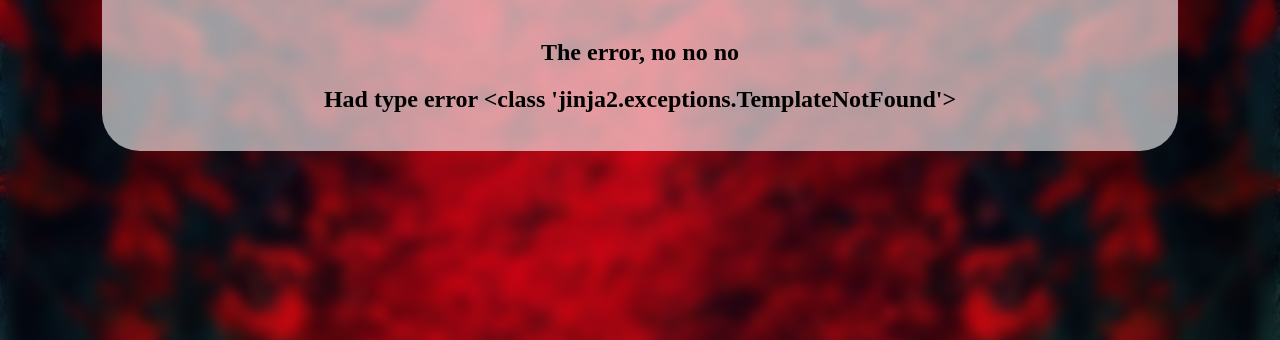
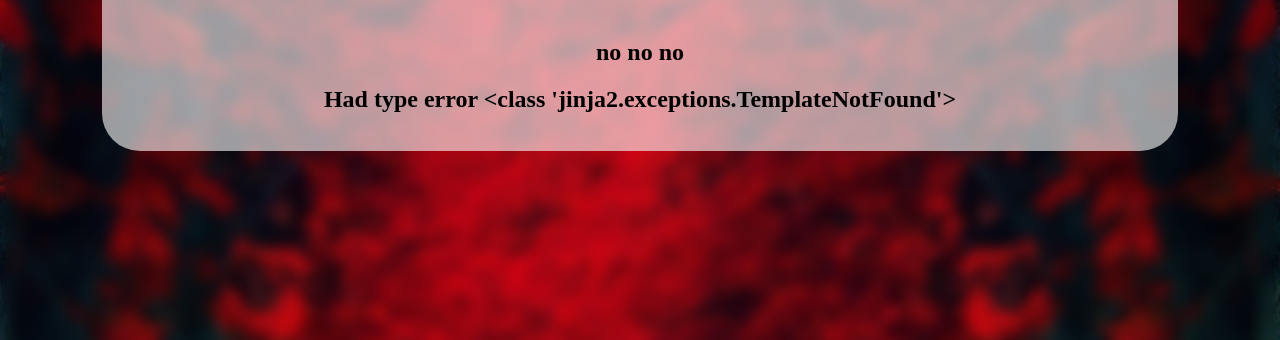
Before and after one commit to DarkDino77/TDP003, a Flask app: page /project/1 in a window 1280 px wide. Shown: the part 82-422 px from the top of the page. Run offline with Flask 3, Linux system fonts and the light colour scheme.

Commit message:
Made a general error handler

```diff
--- a/Presentationlager/app.py
+++ b/Presentationlager/app.py
@@ -72,7 +72,9 @@ def id(index):
     except Exception as err:
         return render_template("404_error.html", type_err=type(err), err= str(err))
 
-
+@app.errorhandler(404)
+def not_found(err):
+    return render_template("404_error.html", type_err=type(err), err= str(err))
 
 if __name__ == '__main__':
    app.run(debug = True)
--- a/Presentationlager/templates/404_error.html
+++ b/Presentationlager/templates/404_error.html
@@ -10,9 +10,9 @@
 {% block main %}
     <section>
         {% if err == "pop from empty list" %}
-            <h1>Error this project dose not exist</h1>
+            <h1>Error this page dose not exist</h1>
         {% else %}
-            <h1>The error, {{err}}</h1>
+            <h1>{{err}}</h1>
             <h1>Had type error {{type_err}}</h1>
         {% endif %}
     </section>
```
